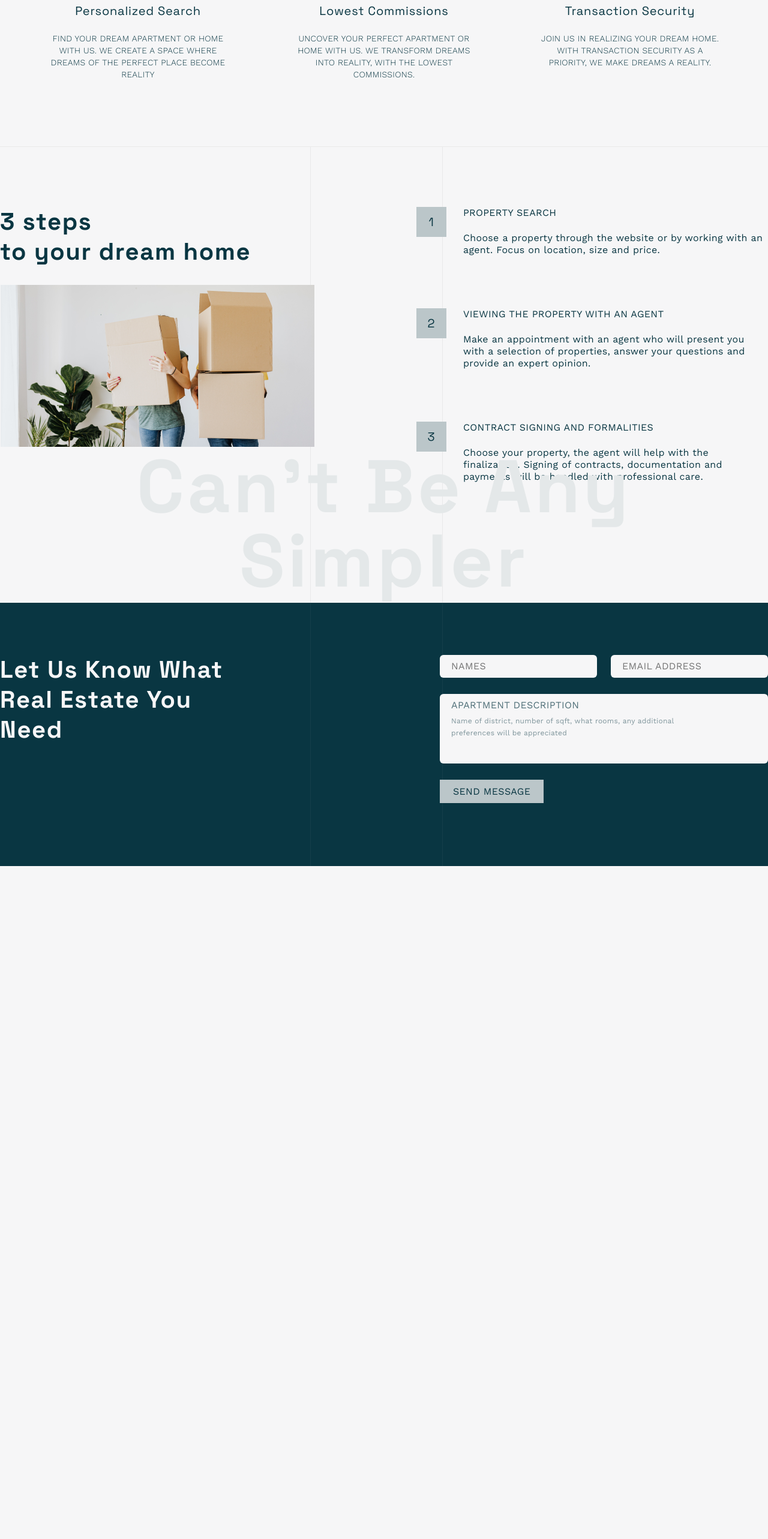
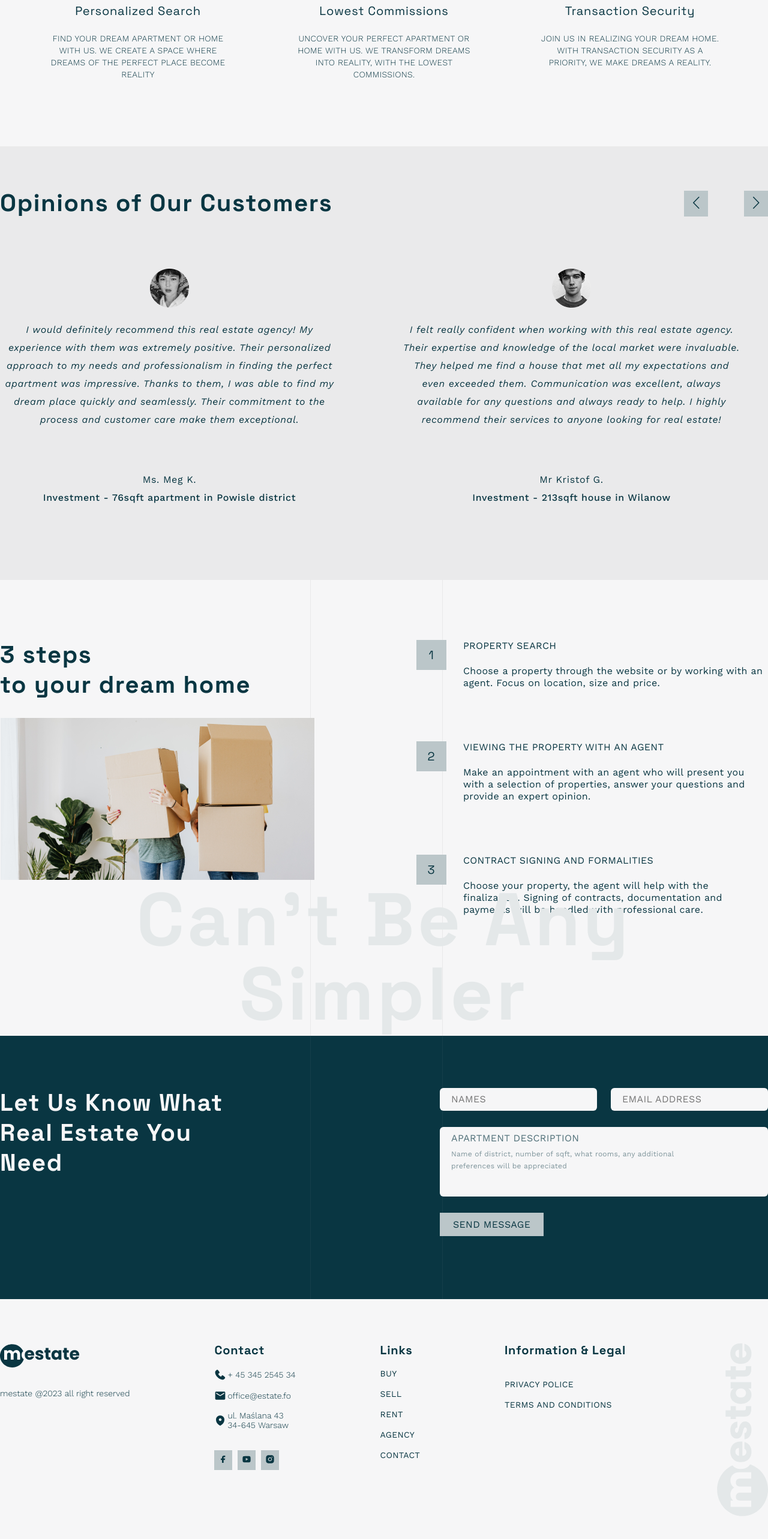
Before and after one commit to OlaHeklaDesign/meastate, a React (Create React App) app: page / in a window 1280 px wide. Shown: the part 1014-3580 px from the top of the page at 60% size. Before the commit the page ends 2458 px from the top, so only its background shows below. Built offline with nearby package versions, Linux system fonts and the light colour scheme.

Commit message:
TestimonialItem and HeroTestimonial components added & slider testimonial works

```diff
--- a/src/App.js
+++ b/src/App.js
@@ -2,15 +2,17 @@ import { BrowserRouter, Route, Routes } from "react-router-dom";
 import './App.css';
 import Header from './Components/Header/Header';
 import HomePage from './Pages/HomePage';
+import Footer from './Components/Footer/Footer';
 
 function App() {
   return (
     <div className="App">
       <BrowserRouter>
-      <Header />
+        <Header />
         <Routes>
           <Route path='/' element={<HomePage/>} />
         </Routes>
+        <Footer />
       </BrowserRouter>
     </div>
   );
--- a/src/Components/Footer/Footer.css
+++ b/src/Components/Footer/Footer.css
@@ -0,0 +1,76 @@
+footer {
+  display: flex;
+  justify-content: space-between;
+  max-width: 1292px;
+  margin: 0 auto;
+  padding: 70px 0;
+}
+
+footer h3 {
+  font-family: "Space Grotesk";
+  font-size: 20px;
+  font-weight: 700;
+  line-height: 30px;
+  letter-spacing: 0.8px;
+  margin-bottom: 16px;
+}
+
+.footer-logo-copy-container img {
+  margin-bottom: 32px
+}
+
+.footer-contacts {
+  display: flex;
+  flex-direction: column;
+  gap: 15px;
+}
+
+.footer-contact {
+  display: flex;
+  align-items: center;
+  gap: 2px;
+}
+
+.footer-socials {
+  display: flex;
+  gap: 9px;
+  align-items: center;
+  margin-top: 34px;
+}
+
+.footer-social {
+  background: #BBC6C9;
+  padding: 7px;
+}
+
+.footer-menu-container li {
+  list-style: none;
+}
+
+.footer-menu-container a {
+  text-decoration: none;
+  font-size: 14px;
+  font-weight: 400;
+  letter-spacing: 0.28px;
+  text-transform: uppercase;
+}
+
+.footer-menu-container ul {
+  display: flex;
+  flex-direction: column;
+  gap: 18px;
+}
+
+.footer-info-container a {
+  text-decoration: none;
+  font-size: 14px;
+  font-weight: 400;
+  letter-spacing: 0.28px;
+  text-transform: uppercase;
+}
+
+.footer-info-container {
+  display: flex;
+  flex-direction: column;
+  gap: 18px;
+}
--- a/src/Components/Footer/Footer.jsx
+++ b/src/Components/Footer/Footer.jsx
@@ -0,0 +1,78 @@
+import React from 'react';
+import './Footer.css';
+import logo from '../Assets/logo-footer.svg';
+import mail_icon from '../Assets/mail_icon.svg';
+import phone_icon from '../Assets/phone_icon.svg';
+import pin_icon from '../Assets/pin_icon.svg';
+import fb_icon from '../Assets/fb.svg';
+import yt_icon from '../Assets/yt.svg';
+import ig_icon from '../Assets/ig.svg';
+import white_logo from '../Assets/footer-logo-bg.svg';
+
+
+const Footer = () => {
+  return (
+  <footer>
+    <div class="footer-logo-copy-container">
+      <img src={logo} alt="logo" />
+      <p>mestate @2023 all right reserved</p>
+    </div>
+    <div class="footer-contact-container">
+      <h3>Contact</h3>
+      <div class="footer-contacts">
+        <div class="footer-contact">
+          <img src={phone_icon} alt="phone icon"/>
+          <p>+ 45 345 2545 34</p>
+        </div>
+        <div class="footer-contact">
+          <img src={mail_icon} alt="mail icon"/>
+          <p>office@estate.fo</p>
+        </div>
+        <div class="footer-contact">
+          <img src={pin_icon} alt="pin icon"/>
+          <p>ul. Maślana 43<br/>34-645 Warsaw</p>
+        </div>
+      </div>
+      <div class="footer-socials">
+        <div class="footer-social">
+          <img src={fb_icon} alt="fb icon"/>
+        </div>
+        <div class="footer-social">
+          <img src={yt_icon} alt="yt icon"/>
+        </div>
+        <div class="footer-social">
+          <img src={ig_icon} alt="ig icon"/>
+        </div>
+      </div>
+    </div>
+    <div class="footer-menu-container">
+      <h3>Links</h3>
+      <ul>
+        <li>
+          <a href="">buy</a>
+        </li>
+        <li>
+          <a href="">sell</a>
+        </li>
+        <li>
+          <a href="">rent</a>
+        </li>
+        <li>
+          <a href="">agency</a>
+        </li>
+        <li>
+          <a href="">contact</a>
+        </li>
+      </ul>
+    </div>
+    <div class="footer-info-container">
+      <h3>Information & Legal</h3>
+      <a href="">privacy police</a>
+      <a href="">terms and conditions</a>
+    </div>
+    <img src={white_logo} alt="logo"/>
+  </footer>
+  )
+}
+
+export default Footer
--- /dev/null
+++ b/src/Components/TestimonialHero/TestimonialHero.css
@@ -0,0 +1,57 @@
+.testimonial-bg {
+  background: #EAEAEB;
+}
+
+.testimonialhero {
+  max-width: 1292px;
+  margin: 0 auto;
+  padding: 61px 0 122px 0;
+}
+
+.testimonialhero-title-buttons {
+  display: flex;
+  justify-content: space-between;
+  margin-bottom: 76px;
+}
+
+.testimonialhero-title-buttons h2 {
+  font-family: "Space Grotesk";
+  font-size: 40px;
+  font-weight: 700;
+  line-height: 66px;
+  letter-spacing: 1.6px;
+}
+
+.testimonialhero-buttons {
+  display: flex;
+  align-items: center;
+  gap: 60px;
+}
+
+.testimonialhero-buttons button {
+  border: none;
+  outline: none;
+  background: #BBC6C9;
+  padding: 8px;
+}
+
+.testimonials-slider {
+  overflow: hidden;
+  width: 1235px;
+}
+
+.testimonials-slides {
+  display: flex;
+  gap: 105px;
+  align-items: start;
+  overflow: hidden;
+  width: 3915px;
+  }
+
+.testimonial {
+    min-width: 535px;
+}
+
+.testimonial-prevBtn, .testimonial-nextBtn {
+  cursor: pointer;
+}
--- /dev/null
+++ b/src/Components/TestimonialHero/TestimonialHero.jsx
@@ -0,0 +1,74 @@
+import React, { useState } from 'react';
+import './TestimonialHero.css';
+import arrow_next from '../Assets/testi-arrow.svg';
+import arrow_prev from '../Assets/arrow-prev.svg';
+import all_testimonials from '../Assets/all_testimonials';
+import TestimonialItem from '../TestimonialItem/TestimonialItem';
+
+const TestimonialHero = () => {
+  const [currentState, setCurrentState] = useState(0);
+
+  const nextSlide = () => {
+    setCurrentState((prevSlide) => (prevSlide + 1) % slidesCount);
+  };
+
+  const prevSlide = () => {
+    setCurrentState((prevSlide) => {
+      let targetState;
+      if (prevSlide === 0) {
+        targetState = 4;
+      } else {
+        targetState = prevSlide - 1;
+      }
+      return targetState;
+    });
+  };
+
+  if (currentState === 5) {
+    setCurrentState(0);
+  }
+
+
+  const slideWidth = 670;
+  const slidesCount = all_testimonials.length;
+
+  const sliderStyle = {
+    transform: `translateX(${-currentState * slideWidth}px)`,
+    transition: 'transform 0.5s ease-in-out',
+  };
+
+  console.log(`current state: ${currentState}`)
+
+  return (
+    <div className="testimonial-bg">
+      <div className="testimonialhero">
+        <div className="testimonialhero-title-buttons">
+          <h2>Opinions of Our Customers</h2>
+          <div className="testimonialhero-buttons">
+            <button className="testimonial-prevBtn" onClick={prevSlide}>
+              <img src={arrow_next} alt="arrow" />
+            </button>
+            <button className="testimonial-nextBtn" onClick={nextSlide}>
+              <img src={arrow_prev} alt="arrow" />
+            </button>
+          </div>
+        </div>
+        <div className="testimonials-slider">
+          <div className="testimonials-slides" style={sliderStyle}>
+            {all_testimonials.map((testimonial, index) => (
+              <TestimonialItem
+                key={index}
+                name={testimonial.name}
+                image={testimonial.image}
+                investment={testimonial.investment}
+                testimonial={testimonial.testimonial}
+              />
+            ))}
+          </div>
+        </div>
+      </div>
+    </div>
+  );
+};
+
+export default TestimonialHero;
--- /dev/null
+++ b/src/Components/TestimonialItem/TestimonialItem.css
@@ -0,0 +1,38 @@
+.testimonial {
+  display: flex;
+  flex-direction: column;
+  align-items: center;
+  justify-content: center;
+  max-width: 565px;
+}
+
+.testimonial img {
+  margin-bottom: 22px;
+  filter: grayscale(100%);
+}
+
+.testimonial-testimonial {
+  text-align: center;
+  font-size: 16px;
+  font-style: italic;
+  font-weight: 400;
+  line-height: 30px;
+  letter-spacing: 0.64px;
+  margin-bottom: 70px;
+}
+
+.testimonial-name {
+  text-align: center;
+  font-size: 16px;
+  font-weight: 400;
+  line-height: 30px;
+  letter-spacing: 0.64px;
+}
+
+.testimonial-investment {
+  text-align: center;
+  font-size: 16px;
+  font-weight: 500;
+  line-height: 30px;
+  letter-spacing: 0.64px;
+}
--- /dev/null
+++ b/src/Components/TestimonialItem/TestimonialItem.jsx
@@ -0,0 +1,16 @@
+import React from 'react';
+import './TestimonialItem.css';
+
+
+const TestimonialItem = ({image, name, testimonial, investment}) => {
+  return (
+    <div className='testimonial'>
+      <img src={image} alt="" />
+      <p className='testimonial-testimonial'>{testimonial}</p>
+      <p className='testimonial-name'>{name}</p>
+      <p className='testimonial-investment'>{investment}</p>
+    </div>
+  )
+}
+
+export default TestimonialItem
--- a/src/Pages/HomePage.jsx
+++ b/src/Pages/HomePage.jsx
@@ -3,12 +3,14 @@ import Hero from '../Components/Hero/Hero';
 import Offert from '../Components/Offert/Offert';
 import Steps from '../Components/Steps/Steps';
 import Contact from '../Components/Contact/Contact';
+import TestimonialHero from '../Components/TestimonialHero/TestimonialHero';
 
 const HomePage = () => {
   return (
     <div className='homepage'>
       <Hero />
       <Offert />
+      <TestimonialHero/>
       <Steps />
       <Contact />
     </div>
```
Also changed, not shown: src/Components/Assets/all_testimonials.js (+8 -6 lines), src/Components/Assets/arrow-prev.svg (added).
